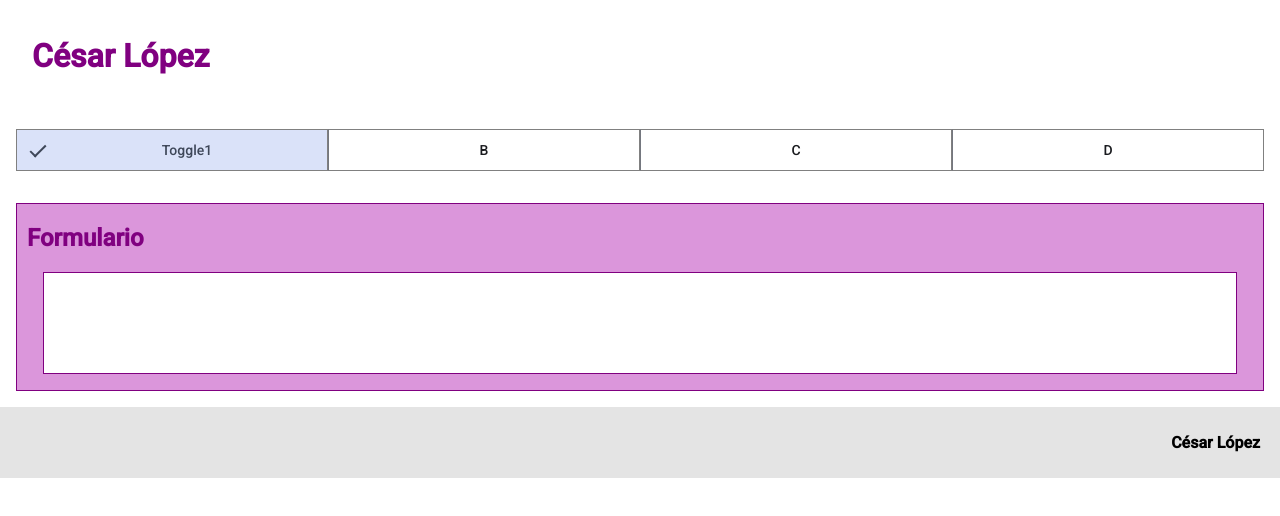
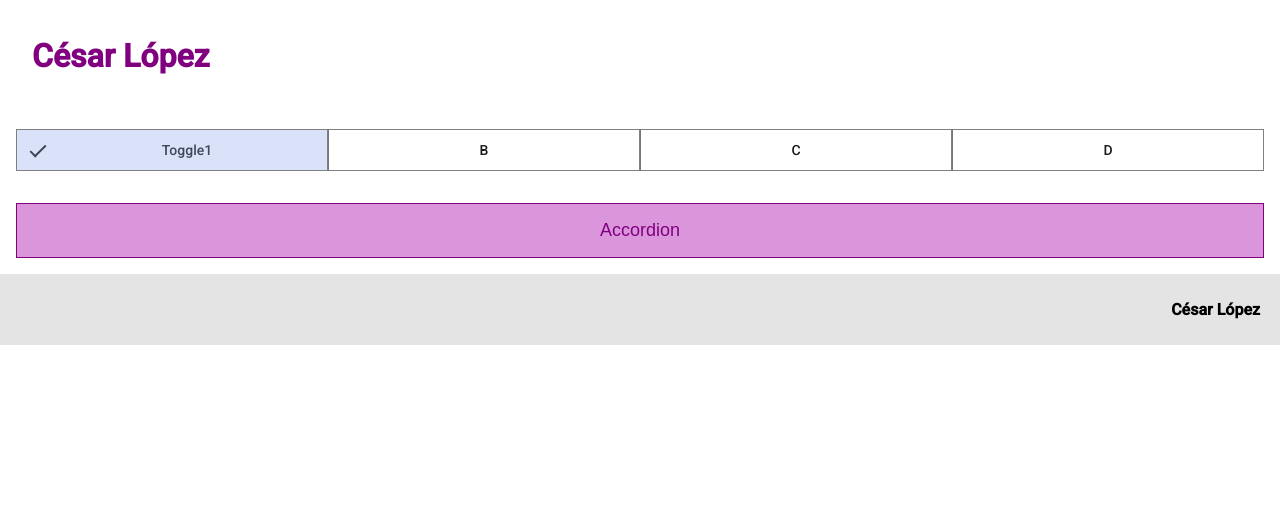
Before and after one commit to CesarLope-z/Angular-Material, an Angular app: page / in a window 1280 px wide. Both pictures are taken after a click on the radio button "Toggle1". Shown: the top 516 px of the page. Built offline with nearby package versions, Linux system fonts and the light colour scheme.

Commit message:
Accordion by angular/material, creating a components using the library,

```diff
--- a/angular.json
+++ b/angular.json
@@ -91,6 +91,9 @@
             ],
             "scripts": []
           }
+        },
+        "deploy": {
+          "builder": "angular-cli-ghpages:deploy"
         }
       }
     }
--- a/package.json
+++ b/package.json
@@ -28,6 +28,7 @@
     "@angular/cli": "^19.2.9",
     "@angular/compiler-cli": "^19.2.0",
     "@types/jasmine": "~5.1.0",
+    "angular-cli-ghpages": "^2.0.3",
     "jasmine-core": "~5.6.0",
     "karma": "~6.4.0",
     "karma-chrome-launcher": "~3.2.0",
--- a/src/app/client/home/home.component.html
+++ b/src/app/client/home/home.component.html
@@ -10,7 +10,6 @@
         <mat-button-toggle value="4">D</mat-button-toggle>
     </mat-button-toggle-group>
 </div>
-<!-- <app-form1 *ngIf="selectedToggle === '1'"></app-form1> -->
 @if (toggleGroup.value==="1"){
     <app-form1></app-form1>
 }
--- a/src/app/toggle1/form1/form1.component.css
+++ b/src/app/toggle1/form1/form1.component.css
@@ -5,9 +5,33 @@
     margin: 1rem;
     padding: 0 10px;
 }
-.componente-area{
+button{
+    padding: 1rem;
+    background: none;
+    border: none;
+    font-size: large;
+    color: purple;
+    width: 100%;
+}
+.itemExpand{
+
+    background-color: white;
+    padding: 1rem;
+    margin: 1rem 0;
+}
+.items{
+    text-align: left;
+}
+.itemExpand2{
     border: 1px solid purple;
-    background-color: white;
-    min-height: 100px;
-    margin: 1rem;
+    padding: 1rem;
 }
+.alerta{
+    background-color: rgb(235, 235, 147);
+    border: 2px solid yellow;
+    width: fit-content;
+    color: black;
+    padding: 1rem;
+    margin: 1rem auto;
+    text-align: center;
+}
--- a/src/app/toggle1/form1/form1.component.html
+++ b/src/app/toggle1/form1/form1.component.html
@@ -1,7 +1,56 @@
 
 <div class="componente">
-<h2>Formulario</h2>
-<div class="componente-area">
+
+    <cdk-accordion class="accordion">
+        <cdk-accordion-item #accordionItem="cdkAccordionItem" class="accordionItem">
+            <button
+            (click)="accordionItem.toggle()"
+            [attr.aria-expanded]="accordionItem.expanded"
+            >
+            Accordion
+            @if(!itemVisible && !accordionItem.expanded){
+                <div class="alerta">Puedes volver a abrir este item cuando quieras</div>
+            }
+            </button>
+        </cdk-accordion-item>
+    </cdk-accordion>
+@if(accordionItem.expanded ){
+    <div class="itemExpand">
+        <cdk-accordion class="">
+            @for (item of items; track item; let index = $index) {
+                <cdk-accordion-item
+                    #accordionItem2="cdkAccordionItem"
+                    (closed)="seCerro(item)"
+                    (destroyed)="seDestruyo()">
+                <button
+                    class="items"
+                    (click)="accordionItem2.toggle()"
+                    tabindex="0"
+                    [attr.id]="'accordion-header-' + index"
+                    [attr.aria-expanded]="accordionItem2.expanded"
+                    [attr.aria-controls]="'accordion-body-' + index">
+                    {{ item }}
+
+                </button>
+                @if(accordionItem2.expanded) {
+                <div
+                    class="itemExpand2"
+                    role="region"
+                    [style.display]="accordionItem2.expanded ? '' : 'none'"
+                    [attr.id]="'accordion-body-' + index"
+                    [attr.aria-labelledby]="'accordion-header-' + index"
+                    >
+                    Lorem ipsum dolor, sit amet, consectetur adipisicing elit. Perferendis excepturi incidunt ipsum
+                    deleniti labore, tempore non nam doloribus blanditiis veritatis illo autem iure aliquid ullam
+                    rem tenetur deserunt velit culpa?
+                </div>
+            }
+        </cdk-accordion-item>
+    }
+    </cdk-accordion>
+
+    </div>
+}
+
 
 </div>
-</div>
--- a/src/app/toggle1/form1/form1.component.ts
+++ b/src/app/toggle1/form1/form1.component.ts
@@ -1,11 +1,21 @@
+import { CdkAccordionModule } from '@angular/cdk/accordion';
 import { Component } from '@angular/core';
+
 
 @Component({
   selector: 'app-form1',
-  imports: [],
+  imports: [CdkAccordionModule],
   templateUrl: './form1.component.html',
   styleUrl: './form1.component.css'
 })
 export class Form1Component {
-
+  items = ['Item 1', 'Item 2', 'Item 3'];
+  itemVisible=true;
+  seCerro(dato: string){
+    alert(`se cerro el ${dato}`)
+  }
+  seDestruyo(){
+    this.itemVisible=false;
+    // alert('destroy')
+  }
 }
```
Also changed, not shown: 1 other file (tests, documents, lock files or other folders).
